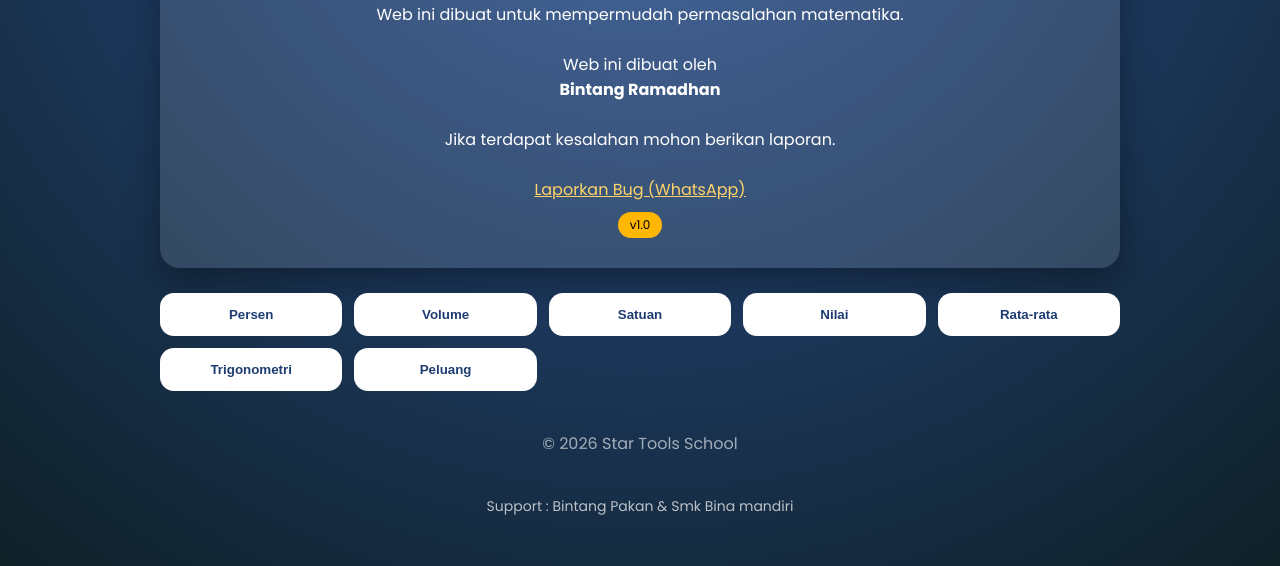
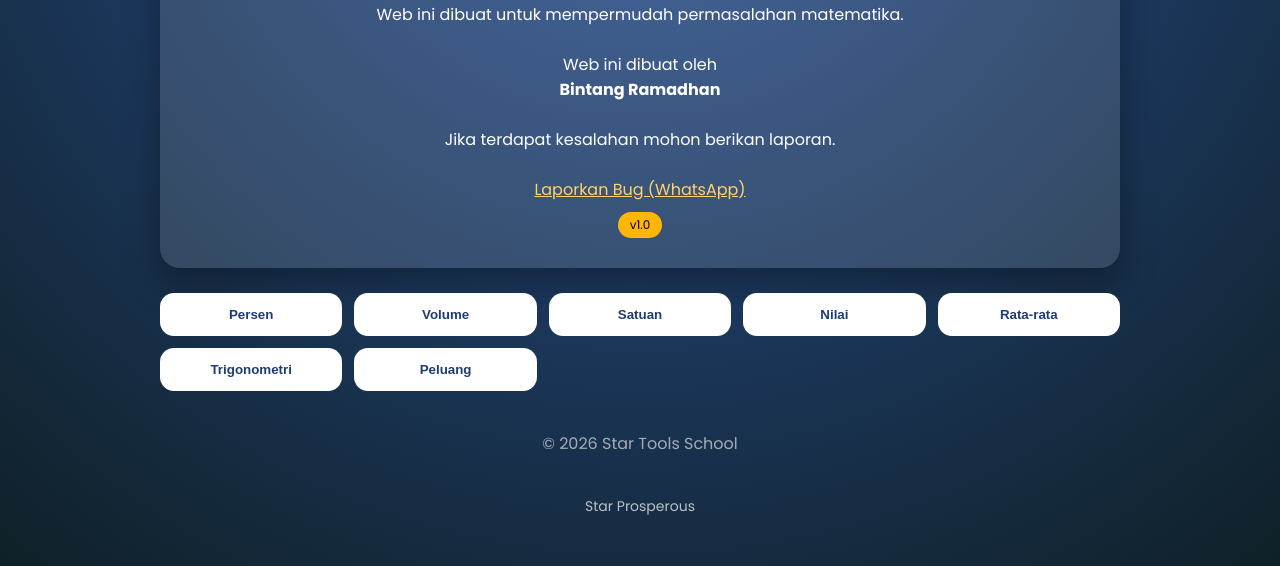
Before and after one commit to ownerbp/perbesar-pixel-foto, a plain HTML site: page index.html in a window 1280 px wide. Shown: the part 234-800 px from the top of the page. Drawn offline with Linux system fonts and the light colour scheme.

Commit message:
Update index.html

```diff
--- a/index.html
+++ b/index.html
@@ -176,7 +176,7 @@ Jika terdapat kesalahan mohon berikan laporan.
 <footer>© 2026 Star Tools School</footer>
 
 <div class="sponsor" style="text-align:center; margin-top:10px; font-size:14px; opacity:0.7;">
-  Support : Bintang Pakan & Smk Bina mandiri
+  Star Prosperous
 </div>
 
 </div>
```
